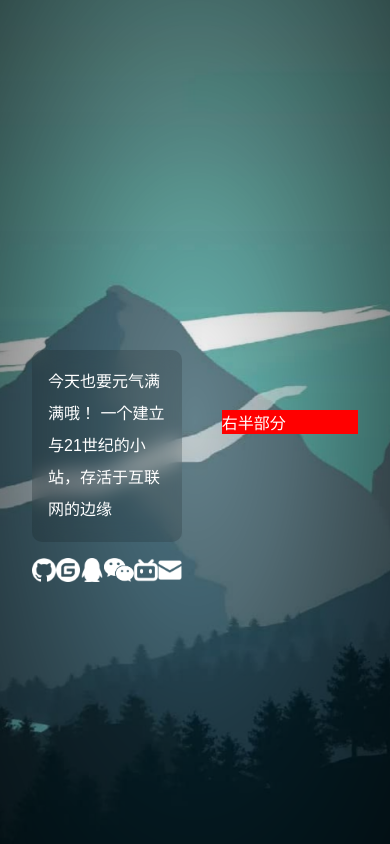
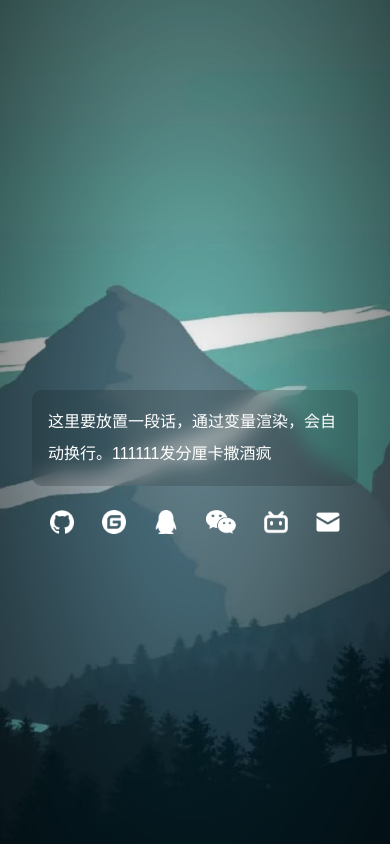
Before and after one commit to rwz666/homepage, a Vue app: page / in a window 390 px wide. Built offline with nearby package versions, Linux system fonts and the light colour scheme.

Commit message:
左侧部分添加社交链接的响应式布局

```diff
--- a/src/App.vue
+++ b/src/App.vue
@@ -1,6 +1,6 @@
 <template>
   <!-- 加载 -->
-  <Loding />
+  <!-- <Loding /> -->
   <!-- 壁纸 -->
   <Background @loadComplete="loadComplete" />
   <!-- 主界面 -->
@@ -54,6 +54,8 @@
     width: 100%;
     height: 100vh;
     padding: 0 1rem;
+    max-width: 1200px;
+    margin: 0 auto;
     .all {
       width: 100%;
       height: 100%;
--- a/src/components/Message.vue
+++ b/src/components/Message.vue
@@ -3,8 +3,7 @@
         <div class="descriptipn cards">
           <div class="content">
             <div class="text">
-              今天也要元气满满哦！
-              一个建立与21世纪的小站，存活于互联网的边缘
+              这里要放置一段话，通过变量渲染，会自动换行。111111发分厘卡撒酒疯
             </div>
           </div>
         </div>
@@ -22,6 +21,7 @@
     .descriptipn{
       padding: 1rem;
       margin-top: 3rem;
+      max-width: 500px;
       .content {
         display: flex;
         justify-content: space-between;
@@ -33,6 +33,10 @@
           margin: auto;
         }
       }
+      @media (max-width: 800px){
+        max-width: 100%;
+      }
     }
+
   }
 </style>
--- a/src/components/SocialLinks.vue
+++ b/src/components/SocialLinks.vue
@@ -6,62 +6,117 @@
         :key="item.name"
         :href="item.link"
         target="_blank"
+        @mouseenter="socialTip=item.tip+item.name"
+        @mouseleave="socialTip='通过这里联系我吧'"
         >
-          <img :src="item.icon" :alt="item.name" height="24">
+          <img :src="item.icon" :alt="item.name" height="24" class="linkIcon">
       </a>
     </div>
+    <span class="tip">{{ socialTip }}</span>
   </div>
 </template>
 
 <script lang="ts" setup>
+import { ref } from 'vue';
+
   const socialLinks = [
     {
       "icon": "/public/images/icon/github.png",
       "name": 'github',
+      "tip": '欢迎访问',
       "link": 'https://github.com'
     },
     {
       "icon": "/public/images/icon/gitee.png",
       "name": 'gitee',
+      "tip": '欢迎访问',
       "link": 'https://gitee.com'
     },
     {
       "icon": "/public/images/icon/qq.png",
       "name": 'qq',
+      "tip": '欢迎访问',
       "link": 'tencent://message/?uin=3116419886'
     },
     {
       "icon": "/public/images/icon/wechat.png",
       "name": 'wechat',
+      "tip": '欢迎访问',
       "link": 'weixin://contacts/profile/18438328537'
     },
     {
       "icon": "/public/images/icon/bilibili.png",
       "name": 'bilibili',
+      "tip": '欢迎访问',
       "link": 'https://bilibili.com'
     },
     {
       "icon": "/public/images/icon/email.png",
       "name": 'email',
+      "tip": '欢迎访问',
       "link": 'mailto:18438328537@163.com'
     }
   ]
+  let socialTip = ref("通过这里联系我吧")
+
 </script>
 
 <style lang="scss" scoped>
   .socialLinks {
+    max-width: 500px;
     width: 100%;
+    height: 40px;
     display: flex;
     margin-top: 1rem;
-    // align-items: center;
-    // justify-content: space-between;
+    align-items: center;
+    justify-content: space-between;
 
+    background-color: transparent;
+    border-radius: 6px;
+    backdrop-filter: blur(0);
+    @media (max-width: 800px){
+      max-width: 100%;
+      justify-content: center;
+      .link {
+        justify-content: space-evenly !important;
+        width: 100%;
+      }
+      .tip{
+        display: none;
+      }
+    }
     .link {
-      width: 100%;
       display: flex;
-      justify-content: space-around;
+
       a {
         display: inherit;
+        transition: transform 0.5s ease;
+        .linkIcon{
+          margin: 0 10px;
+        }
+        &:hover {
+          transform: scale(1.3);
+        }
+        &:active {
+          transform: scale(1);
+        }
+      }
+    }
+
+    .tip {
+      margin-right: 10px;
+      display: none;
+      animation: fade 0.5s;
+    }
+
+    @media(min-width: 768px){
+      &:hover {
+        background-color: #00000025;
+        backdrop-filter: blur(10px);
+
+        .tip {
+          display: block;
+        }
       }
     }
   }
--- a/src/style/style.scss
+++ b/src/style/style.scss
@@ -11,7 +11,9 @@ body {
 
 
 
-*,a,p {
+*,
+a,
+p {
   margin: 0;
   padding: 0;
   user-select: none;
@@ -37,9 +39,20 @@ body {
 
 .cards {
   border-radius: 10px;
-  background-color:  #00000025;
+  background-color: #00000025;
   // opacity: 0.5;
   backdrop-filter: blur(10px);
+  transform: scale(1);
+
+  transition: transform 0.5s;
+
+  &:hover {
+    transform: scale(1.02);
+  }
+
+  &:active {
+    transform: scale(0.99);
+  }
 }
 
 // Transition 动画
--- a/src/views/Main/Left.vue
+++ b/src/views/Main/Left.vue
@@ -17,13 +17,14 @@ import SocialLinks from '@/components/SocialLinks.vue';
     margin-right: 20px;
     transform: translateY(20px);
 
+
     &.hidden {
         display: none;
     }
 
-    // @media (max-width: 720px){
-    //     margin-right: 0;
-    //     width: 100%;
-    // }
+    @media (max-width: 720px){
+        margin-right: 0;
+        width: 100%;
+    }
   }
 </style>
--- a/src/views/Main/Right.vue
+++ b/src/views/Main/Right.vue
@@ -13,5 +13,9 @@
     width: 50%;
     background-color: red;
     margin-left: 20px;
+
+    @media(max-width: 720px){
+      display: none;
+    }
   }
 </style>
```
